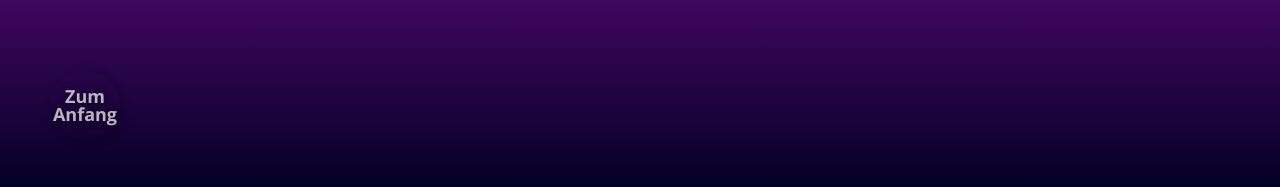
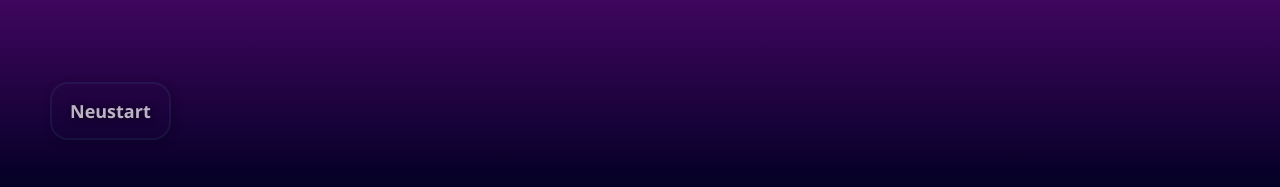
Before and after one commit to dmstern/bootsfuehrerschein, a Vue app: page /final-riddle in a window 1280 px wide. Shown: the part 610-797 px from the top of the page. Built offline with nearby package versions, Linux system fonts and the light colour scheme; a web font is replaced by a local one.

Commit message:
Fix restart button

```diff
--- a/src/App.vue
+++ b/src/App.vue
@@ -1,15 +1,17 @@
 <script setup lang="ts">
 import { RouterLink, RouterView } from 'vue-router'
-import { useLevelStore } from './stores/quiz'
+import { useLevelStore, useStatsStore } from './stores/quiz'
 
 const levelStore = useLevelStore()
+const statsStore = useStatsStore()
 function resetQuiz() {
   levelStore.restart()
+  statsStore.reset();
 }
 </script>
 
 <template>
-  <RouterLink to="/" class="reset-button" @click="resetQuiz()"><span>Zum Anfang</span></RouterLink>
+  <RouterLink to="/" class="reset-button" @click="resetQuiz()"><span>Neustart</span></RouterLink>
 
   <RouterView />
 </template>
@@ -24,10 +26,8 @@ header {
   position: absolute;
   bottom: 50px;
   left: 50px;
-  width: 70px;
-  height: 70px;
   background-size: contain;
-  border: none;
+  border: 2px solid rgba(var(--outline-color), .1);
   background-color: transparent;
   outline: none;
   color: white;
@@ -38,13 +38,13 @@ header {
   line-height: 1em;
   cursor: pointer;
   transition: all 500ms ease;
-  border-radius: 50%;
+  border-radius: 1em;
   box-shadow: 2px 2px 10px 1px rgba($color: #000000, $alpha: 0.3);
   display: flex;
   justify-content: center;
   align-items: center;
   text-align: center;
-  padding: 10px;
+  padding: 1em;
   opacity: 0.7;
 
   &:hover {
--- a/src/assets/base.scss
+++ b/src/assets/base.scss
@@ -36,7 +36,7 @@
   --color-text: var(--vt-c-text-dark-2);
   --link-highlight-color: hsla(160, 100%, 37%, 0.2);
   --link-color: rgb(28, 139, 186);
-  --outline-color: rgb(111, 210, 255);
+  --outline-color: 111, 210, 255;
   --plane-color: rgb(15, 97, 130);
   --plane-color--bright: rgb(38, 141, 189);
   --outline-focus-color: rgb(66, 169, 169);
--- a/src/components/Card.vue
+++ b/src/components/Card.vue
@@ -9,8 +9,8 @@
 <style lang="scss">
 .card {
   border-radius: 50px;
-  border: 2px solid var(--outline-color);
-  background: linear-gradient(-3deg, var(--plane-color) 0%, var(--plane-color--bright) 60%, var(--outline-color) 100%);
+  border: 2px solid rgb(var(--outline-color));
+  background: linear-gradient(-3deg, var(--plane-color) 0%, var(--plane-color--bright) 60%, rgb(var(--outline-color)) 100%);
   box-shadow: 5px 10px 100px rgba(0,0,0, 0.3);
 
   &__inner {
--- a/src/components/CelebrationAnimation.vue
+++ b/src/components/CelebrationAnimation.vue
@@ -78,7 +78,7 @@ $colors: #a020f0, #d90429, #ff5800, #007fff;
     height: 1rem;
     width: 1px;
     position: absolute;
-    background-color: var(--outline-color);
+    background-color: rgb(var(--outline-color));
     animation: load var(--duration) linear;
     bottom: 0;
     left: 0;
--- a/src/components/QuizApp.vue
+++ b/src/components/QuizApp.vue
@@ -129,7 +129,7 @@ function shuffle(array: Array<any>) {
   padding: 15px 20px;
   font-size: 22px;
   background: transparent;
-  border: 2px solid var(--outline-color);
+  border: 2px solid rgb(var(--outline-color));
   border-radius: 4px;
   color: var(--color-text);
   min-width: 200px;
@@ -149,12 +149,12 @@ function shuffle(array: Array<any>) {
   }
 
   &:hover {
-    background-color: var(--outline-color);
+    background-color: rgb(var(--outline-color));
     color: white;
   }
 
   &:active {
-    color: var(--outline-color);
+    color: rgb(var(--outline-color));
     background-color: white;
   }
 }
--- a/src/stores/quiz.ts
+++ b/src/stores/quiz.ts
@@ -26,7 +26,7 @@ export const useLevelStore = defineStore('level', () => {
 
     if (index > 0 && gotTo) {
       console.log('nagiating to newLevel', newLevel)
-      router.push({ name: newLevel })
+      router.push({ name: newLevel, params: { quest: 0 } })
     }
   }
 
@@ -57,8 +57,8 @@ export const useStatsStore = defineStore('stats', () => {
   const stats = ref([{ fails: -1 }])
 
   function wrong() {
-    const currentValue = stats.value[stats.value.length - 1].fails;
-    stats.value[stats.value.length - 1].fails = currentValue + 1;
+    const currentValue = stats.value[stats.value.length - 1].fails
+    stats.value[stats.value.length - 1].fails = currentValue + 1
   }
 
   function correct() {
@@ -67,5 +67,9 @@ export const useStatsStore = defineStore('stats', () => {
     })
   }
 
-  return { wrong, correct, stats }
+  function reset() {
+    stats.value = [];
+  }
+
+  return { wrong, correct, stats, reset }
 })
```
